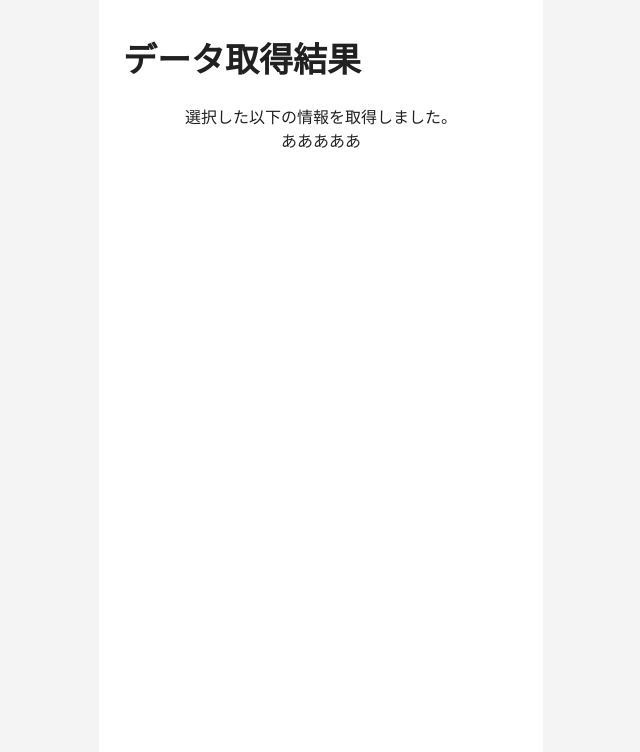
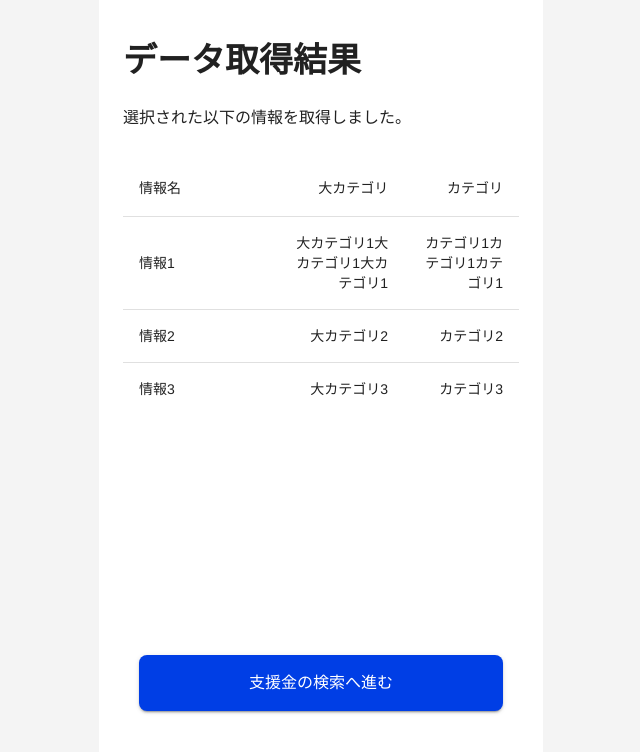
Before and after one commit to STECH-for-My-Shienkin-Navi/My-Shienkin-Navi, a React (Vite) app: page /MynaReceivePage4 in a window 1280 px wide. Shown: the top 752 px of the page, without its empty margins (319-959 px from the left). Built offline with nearby package versions, Linux system fonts and the light colour scheme.

Commit message:
muiのtableを導入した。

```diff
--- a/src/components/pages/MynaReceivePage4.tsx
+++ b/src/components/pages/MynaReceivePage4.tsx
@@ -6,40 +6,85 @@ import { CommonButton } from '../common/CommonButton';
 import { Col } from '../common/Col';
 import { useNavigate } from 'react-router-dom';
 
+import Table from '@mui/material/Table';
+import TableBody from '@mui/material/TableBody';
+import TableCell from '@mui/material/TableCell';
+import TableContainer from '@mui/material/TableContainer';
+import TableHead from '@mui/material/TableHead';
+import TableRow from '@mui/material/TableRow';
+
 export const MynaReceivePage4: FC = () => {
   const navigator = useNavigate();
 
   const navList = [
     {
-      labele: 'データを共有する',
-      path: '/DataShare',
+      label: '支援金の検索へ進む',
       isPrimary: true,
     },
+  ];
+
+  const listData = [
     {
-      labele: '共有されたデータを受け取る',
-      path: '/DataReceive',
-      isSecondary: true,
+        infoname: "情報1",
+        largeCategory: "大カテゴリ1大カテゴリ1大カテゴリ1",
+        category: "カテゴリ1カテゴリ1カテゴリ1"
     },
     {
-      labele: 'データ共有についての説明を見る',
-      path: '/',
-      isText: true,
+        infoname: "情報2",
+        largeCategory: "大カテゴリ2",
+        category: "カテゴリ2"
     },
     {
-      labele: '最初の画面へ戻る',
-      path: '/',
-      isText: true,
-    },
-  ];
+        infoname: "情報3",
+        largeCategory: "大カテゴリ3",
+        category: "カテゴリ3"
+    }
+  ]
 
   return (
     <MainLayout title="データ取得結果">
       <Box>
         <Typography>
-          選択した以下の情報を取得しました。
+          選択された以下の情報を取得しました。
         </Typography>
-        <Box sx={{ textAlign: 'center' }}>
-          あああああ
+        <Box sx={{ textAlign: 'center', marginTop: "30px" }}>
+        <TableContainer>
+            <Table aria-label="simple table" sx={{ maxWidth: "400px" }}>
+        <TableHead>
+          <TableRow>
+            <TableCell align='left'>情報名</TableCell>
+            <TableCell align="right">大カテゴリ</TableCell>
+            <TableCell align="right">カテゴリ</TableCell>
+          </TableRow>
+        </TableHead>
+        <TableBody>
+            {listData.map((data, index) => {
+                return (
+                    <TableRow
+                sx={{ '&:last-child td, &:last-child th': { border: 0 } }}
+              >
+                <TableCell align="left" sx={{minWidth: "150px"}}>{data.infoname}</TableCell>
+                <TableCell align="right">{data.largeCategory}</TableCell>
+                <TableCell align="right">{data.category}</TableCell>
+              </TableRow>
+                )
+            })}
+        </TableBody>
+      </Table>
+    </TableContainer>
+        </Box>
+        <Box sx={{ mx: 2, mt: 30 }}>
+          <Col spacing={2}>
+            <CommonButton
+              key={navList[0].label}
+              isPrimary={navList[0].isPrimary}
+              onClick={() => {
+                navigator("/DataShare");
+              }}
+            >
+              {navList[0].label}
+            </CommonButton>
+          </Col>
         </Box>
       </Box>
     </MainLayout>
```
